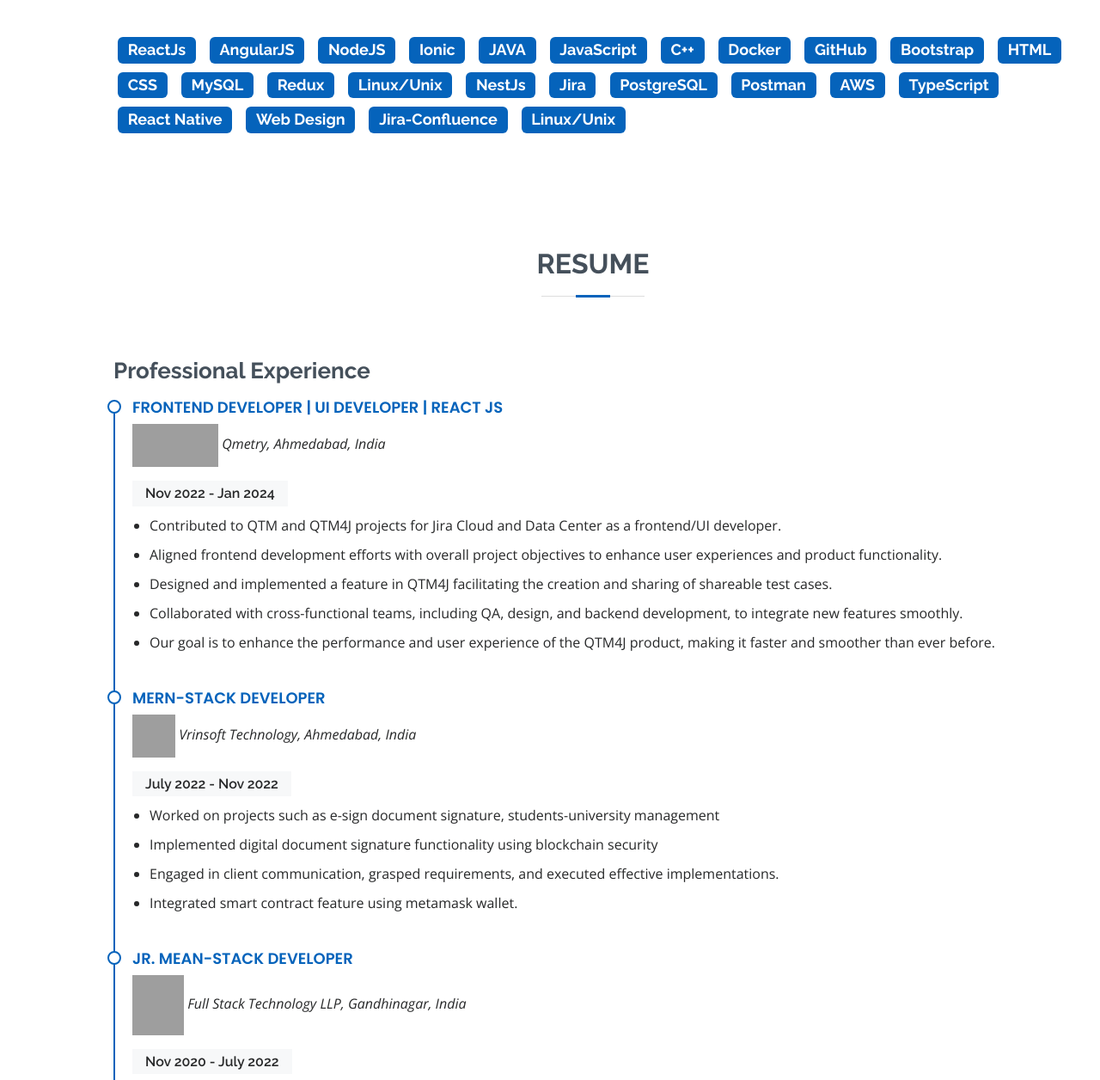
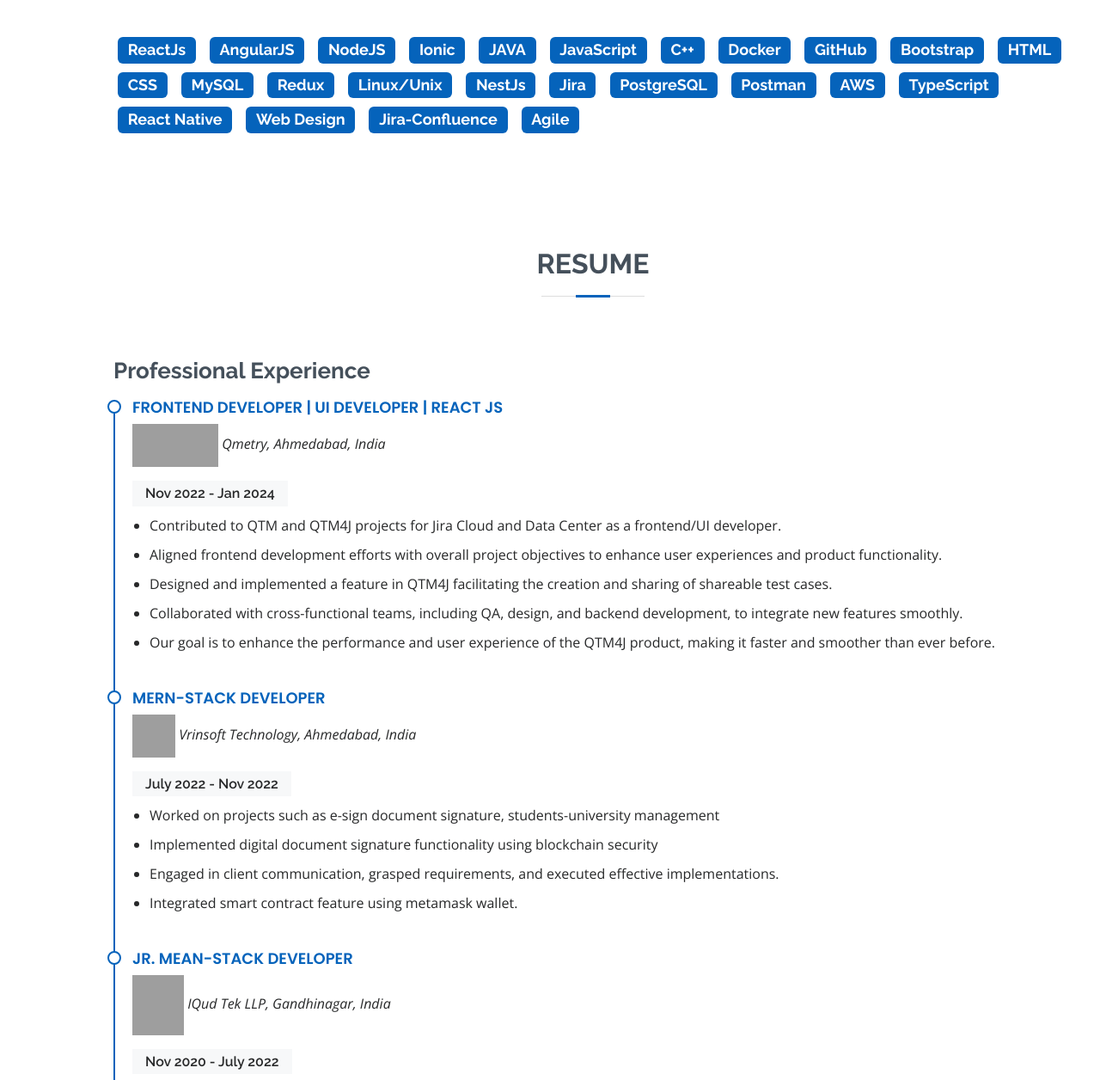
Before and after one commit to mishapatel03/mishapatel03.github.io, a plain HTML site: page index.html in a window 1280 px wide. Shown: the part 1700-2956 px from the top of the page at 86% size. Drawn offline with nearby package versions, Linux system fonts and the light colour scheme; grey boxes are pictures that could not be loaded.

Commit message:
Update company

```diff
--- a/index.html
+++ b/index.html
@@ -175,7 +175,7 @@
           <span class="badge badge-primary-btn">React Native</span>
           <span class="badge badge-primary-btn">Web Design</span>
           <span class="badge badge-primary-btn">Jira-Confluence</span>
-          <span class="badge badge-primary-btn">Linux/Unix</span>
+          <span class="badge badge-primary-btn">Agile</span>
         </h4>
       </div>
     </section>
@@ -233,10 +233,10 @@
             <div class="resume-item">
               <h4>JR. MEAN-stack developer</h4>
 
-              <p><a target="_blank" href="https://www.fullstacktechnology.com/"><img width="60" height="70"
+              <p><a target="_blank" href="https://iqudtek.com/"><img width="60" height="70"
                     src="https://media.licdn.com/dms/image/C4E0BAQGyKklvAvOJiQ/company-logo_200_200/0/1632380319477/full_stack_technology_llp_logo?e=2147483647&v=beta&t=g82ZRJ6wyGPl-h4VkA1sCU6j9FlWskd7Db2nfhI38ms"
                     alt="Your Logo">
-                </a><em>Full Stack Technology LLP, Gandhinagar, India</em></p>
+                </a><em>IQud Tek LLP, Gandhinagar, India</em></p>
               <h5>Nov 2020 - July 2022</h5>
               <ul>
                 <li>Worked on various projects such as Tender-pilot, cancoms-admin, base ionic app, closet-pilot.</li>
```
